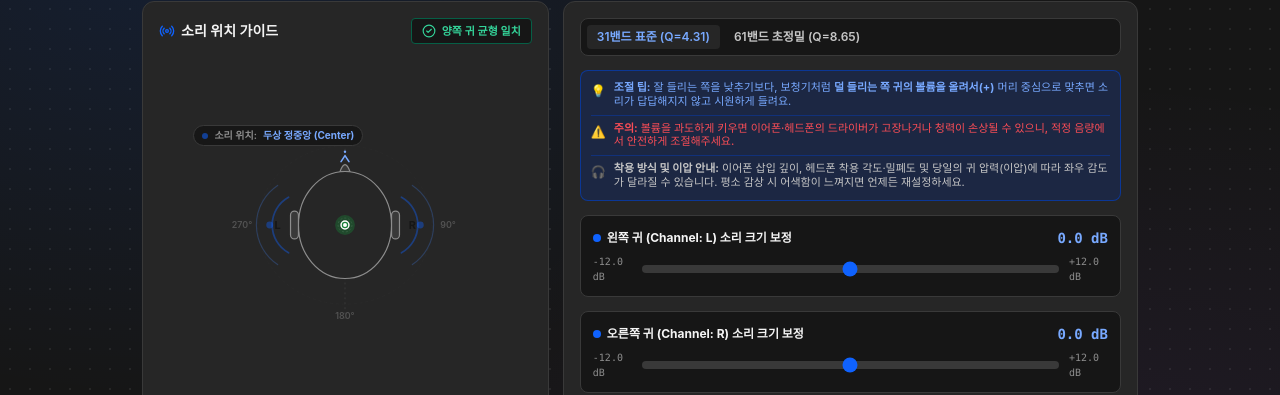
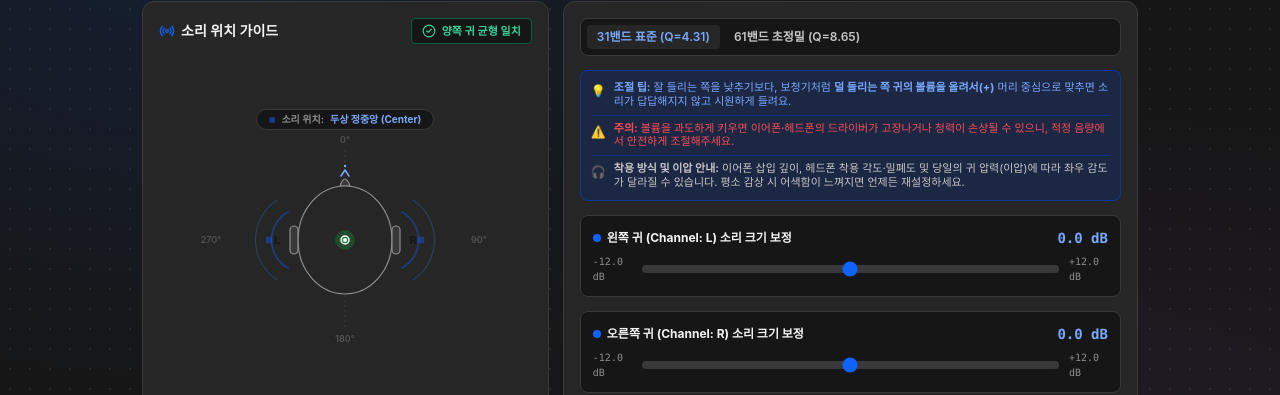
Before and after one commit to CHJMCMXCIII/earbalancer-eq, a React (Vite) app: page / in a window 1280 px wide. Both pictures are taken after a click on the button "1. 소리 맞춤". Shown: the part 181-576 px from the top of the page. Built offline with nearby package versions, Linux system fonts and the light colour scheme; a web font is replaced by a local one.

Commit message:
fix: relocate sound location badge to center top and expand 360-degree orbit

```diff
--- a/src/components/HeadVisualizer.tsx
+++ b/src/components/HeadVisualizer.tsx
@@ -67,23 +67,25 @@ export const HeadVisualizer: React.FC<HeadVisualizerProps> = ({
   const isLeftActive = channelMode === 'left' || channelMode === 'center' || channelMode === '360';
   const isRightActive = channelMode === 'right' || channelMode === 'center' || channelMode === '360';
 
-  // 360도 궤도 반경 및 현재 소리 위치 좌표 산출
-  const orbitRx = 88;
-  const orbitRy = 80;
+  // 360도 궤도 반경 및 현재 소리 위치 좌표 산출 (머리와 음파를 가리지 않도록 넉넉하게 확장된 궤도)
+  const centerX = 170;
+  const centerY = 135;
+  const orbitRx = 120;
+  const orbitRy = 90;
 
-  let soundX = 160 + soundCenterShift;
-  let soundY = 105;
+  let soundX = centerX + soundCenterShift;
+  let soundY = centerY;
 
   if (channelMode === '360') {
     const rad = (spatialAngle * Math.PI) / 180;
-    soundX = 160 + orbitRx * Math.sin(rad);
-    soundY = 105 - orbitRy * Math.cos(rad);
+    soundX = centerX + orbitRx * Math.sin(rad);
+    soundY = centerY - orbitRy * Math.cos(rad);
   } else if (channelMode === 'left') {
-    soundX = 160 - orbitRx;
-    soundY = 105;
+    soundX = centerX - orbitRx;
+    soundY = centerY;
   } else if (channelMode === 'right') {
-    soundX = 160 + orbitRx;
-    soundY = 105;
+    soundX = centerX + orbitRx;
+    soundY = centerY;
   }
 
   const getSoundLocationText = () => {
@@ -128,33 +130,33 @@ export const HeadVisualizer: React.FC<HeadVisualizerProps> = ({
       </div>
 
       {/* 미니멀한 얇은 선 두상 및 방사형 음파 일러스트레이션 (상하 길이 연장된 두상 그래픽) */}
-      <div className="relative w-full max-w-[320px] h-48 sm:h-52 flex items-center justify-center z-10 my-auto">
-        {/* 상단 소리 위치 실시간 인디케이터 배너 */}
-        <div className="absolute top-1 left-2 flex items-center gap-1.5 px-2 py-0.5 rounded-full bg-white/90 dark:bg-[#161616]/90 border border-[#e0e0e0] dark:border-[#393939] text-[10px] font-semibold text-[#161616] dark:text-[#f4f4f4] shadow-xs backdrop-blur-xs z-20">
+      <div className="relative w-full max-w-[340px] sm:max-w-[360px] h-56 sm:h-60 flex items-center justify-center z-10 my-auto">
+        {/* 상단 소리 위치 실시간 인디케이터 배너 (머리 모양 앞부분 중앙 상단으로 이동) */}
+        <div className="absolute top-1 left-1/2 -translate-x-1/2 flex items-center gap-1.5 px-3 py-0.5 rounded-full bg-white/95 dark:bg-[#161616]/95 border border-[#e0e0e0] dark:border-[#393939] text-[10px] font-semibold text-[#161616] dark:text-[#f4f4f4] shadow-xs backdrop-blur-xs z-20 whitespace-nowrap">
           <span className="w-1.5 h-1.5 rounded-full bg-[#0f62fe] animate-pulse inline-block" />
           <span className="text-[#525252] dark:text-[#8d8d8d]">소리 위치:</span>
           <span className="text-[#0f62fe] dark:text-[#78a9ff] font-bold">{getSoundLocationText()}</span>
         </div>
 
-        <svg viewBox="0 0 320 210" className="w-full h-full">
+        <svg viewBox="0 0 340 240" className="w-full h-full">
           {/* 중앙 수직 점선 기준선 */}
           <line
-            x1="160"
-            y1="8"
-            x2="160"
-            y2="202"
+            x1="170"
+            y1="45"
+            x2="170"
+            y2="225"
             stroke="currentColor"
             className="text-[#e0e0e0] dark:text-[#393939]"
             strokeDasharray="2 3"
             strokeWidth="1"
           />
 
-          {/* 360도 바이노럴 서라운드 궤도 가이드 트랙 */}
+          {/* 360도 바이노럴 서라운드 궤도 가이드 트랙 (머리 모양 및 기존 그래픽을 전혀 가리지 않는 확장 궤도) */}
           <ellipse
-            cx="160"
-            cy="105"
-            rx="88"
-            ry="80"
+            cx="170"
+            cy="135"
+            rx="120"
+            ry="90"
             fill="none"
             stroke="currentColor"
             className={
@@ -169,16 +171,16 @@ export const HeadVisualizer: React.FC<HeadVisualizerProps> = ({
 
           {/* 360도 방위 표시 마커 (0°, 90°, 180°, 270°) */}
           <g className="text-[9px] fill-[#8d8d8d] dark:fill-[#525252] font-semibold select-none" textAnchor="middle">
-            <text x="160" y="16">0°</text>
-            <text x="264" y="108">90°</text>
-            <text x="160" y="200">180°</text>
-            <text x="56" y="108">270°</text>
+            <text x="170" y="38">0°</text>
+            <text x="304" y="138">90°</text>
+            <text x="170" y="237">180°</text>
+            <text x="36" y="138">270°</text>
           </g>
 
           {/* 1. 머리 중심부에서 퍼져나가는 동심원 음파 (IBM Carbon Blue & Gray, 소리 위치 이동 반영) */}
           {isPlaying && (
             <g
-              transform={`translate(${160 + soundCenterShift}, 105)`}
+              transform={`translate(${170 + soundCenterShift}, 135)`}
               style={{ transition: 'transform 0.15s cubic-bezier(0.2, 0, 0.38, 0.9)' }}
             >
               <circle
@@ -216,7 +218,7 @@ export const HeadVisualizer: React.FC<HeadVisualizerProps> = ({
 
           {/* 2. 좌측 귀 개인화 독립 음파 (L) - 이동 거리 2.0px/dB로 확대 */}
           <g
-            transform={`translate(${108 - leftWaveMove}, 105)`}
+            transform={`translate(${118 - leftWaveMove}, 135)`}
             style={{ transition: 'transform 0.15s cubic-bezier(0.2, 0, 0.38, 0.9)' }}
           >
             <path
@@ -246,7 +248,7 @@ export const HeadVisualizer: React.FC<HeadVisualizerProps> = ({
 
           {/* 3. 우측 귀 개인화 독립 음파 (R) - 이동 거리 2.0px/dB로 확대 */}
           <g
-            transform={`translate(${212 + rightWaveMove}, 105)`}
+            transform={`translate(${222 + rightWaveMove}, 135)`}
             style={{ transition: 'transform 0.15s cubic-bezier(0.2, 0, 0.38, 0.9)' }}
           >
             <path
@@ -275,7 +277,7 @@ export const HeadVisualizer: React.FC<HeadVisualizerProps> = ({
           </g>
 
           {/* 4. 미니멀한 두상 */}
-          <g transform="translate(160, 105)">
+          <g transform="translate(170, 135)">
             {/* 정면 방향을 가리키는 간접 화살표 그래픽 */}
             <g transform="translate(0, -68)">
               <path
@@ -379,8 +381,8 @@ export const HeadVisualizer: React.FC<HeadVisualizerProps> = ({
           {/* 360도 바이노럴 서라운드 회전 레이더 빔 */}
           {channelMode === '360' && isPlaying && (
             <line
-              x1="160"
-              y1="105"
+              x1="170"
+              y1="135"
               x2={soundX}
               y2={soundY}
               stroke="currentColor"
```
